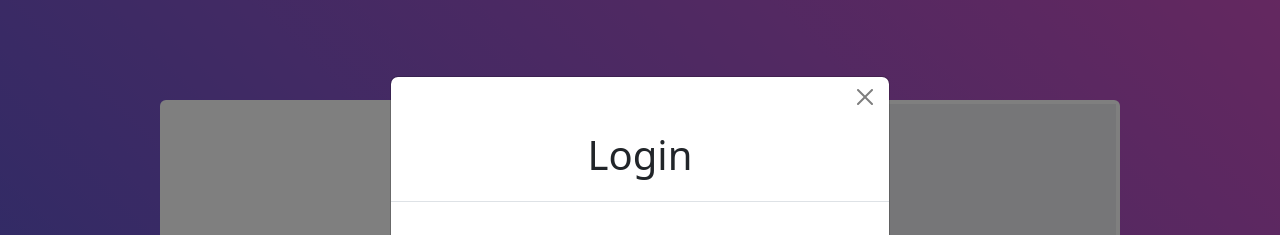
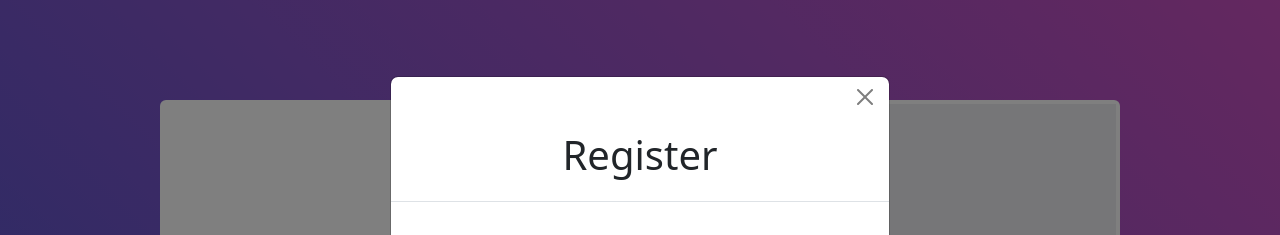
Before and after one commit to M-umer123/Login-Form, a plain HTML site: page index.html in a window 1280 px wide. Both pictures are taken after a click on the button "Create Account". Shown: the top 235 px of the page. Drawn offline with nearby package versions, Linux system fonts and the light colour scheme.

Commit message:
Update index.html

```diff
--- a/index.html
+++ b/index.html
@@ -79,7 +79,7 @@
                             </div>
 
                             <div class="modal-header d-flex justify-content-center align-items-center">
-                                <h1 class="modal-title ">Login </h1>
+                                <h1 class="modal-title ">Register</h1>
                             </div>
 
                             <div class="modal-body d-flex flex-column gap-2 p-3 pb-3 pt-3">
```
